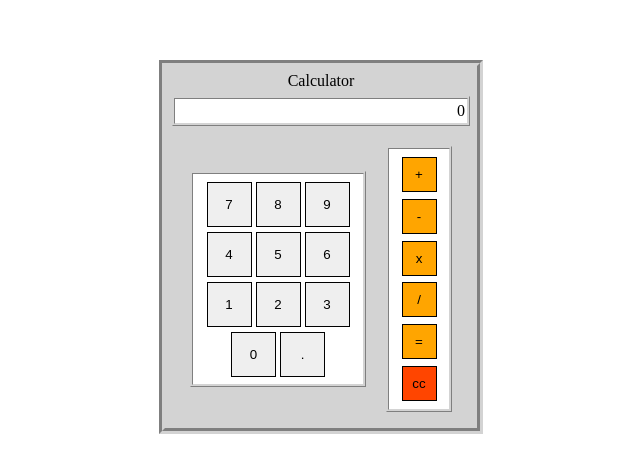
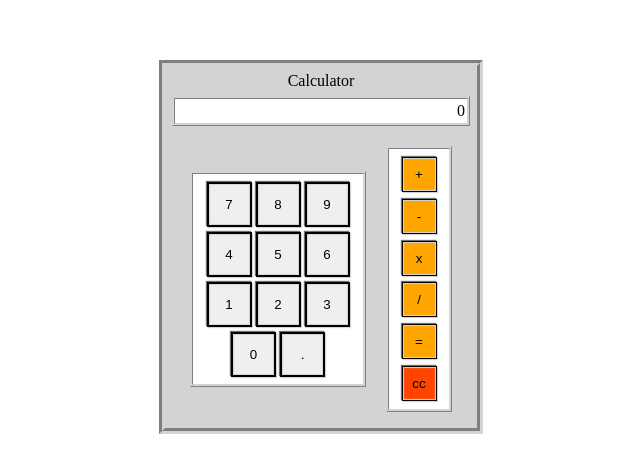
Before and after one commit to Camron932/calculator, a plain HTML site: page index.html in a window 1280 px wide. Shown: the part 161-634 px from the top of the page, without its empty margins (319-959 px from the left). Drawn offline with Linux system fonts and the light colour scheme.

Commit message:
Update buttons

```diff
--- a/index.css
+++ b/index.css
@@ -60,9 +60,15 @@ body {
     width: 45px;
     margin: 2px;
     flex-wrap: wrap;
-    border: 1px solid black;
+    border: 2px solid black;
     align-items: center;
     justify-content: center;
+    box-shadow: 1px 1px 1px lightgray, -1px -1px 1px #6f6f6f, inset 1px 1px 1px lightgray, inset -1px -1px 1px lightgray;
+    transition: all 0.1s;
+}
+
+.numbers:active {
+    box-shadow: 1px 1px 1px gray, -1px -1px 1px gray, inset 1px 1px 1px gray, inset -1px -1px 1px gray;
 }
 
 .operCont {
@@ -88,6 +94,12 @@ body {
     align-items: center;
     justify-content: center;
     background-color: orange;
+    box-shadow: 1px 1px 1px lightgray, -1px -1px 1px #6f6f6f, inset 1px 1px 1px lightgray, inset -1px -1px 1px lightgray;
+    transition: all 0.1s;
+}
+
+.operators:active {
+    box-shadow: 1px 1px 1px gray, -1px -1px 1px gray, inset 1px 1px 1px gray, inset -1px -1px 1px gray;
 }
 
 #clear {
```
